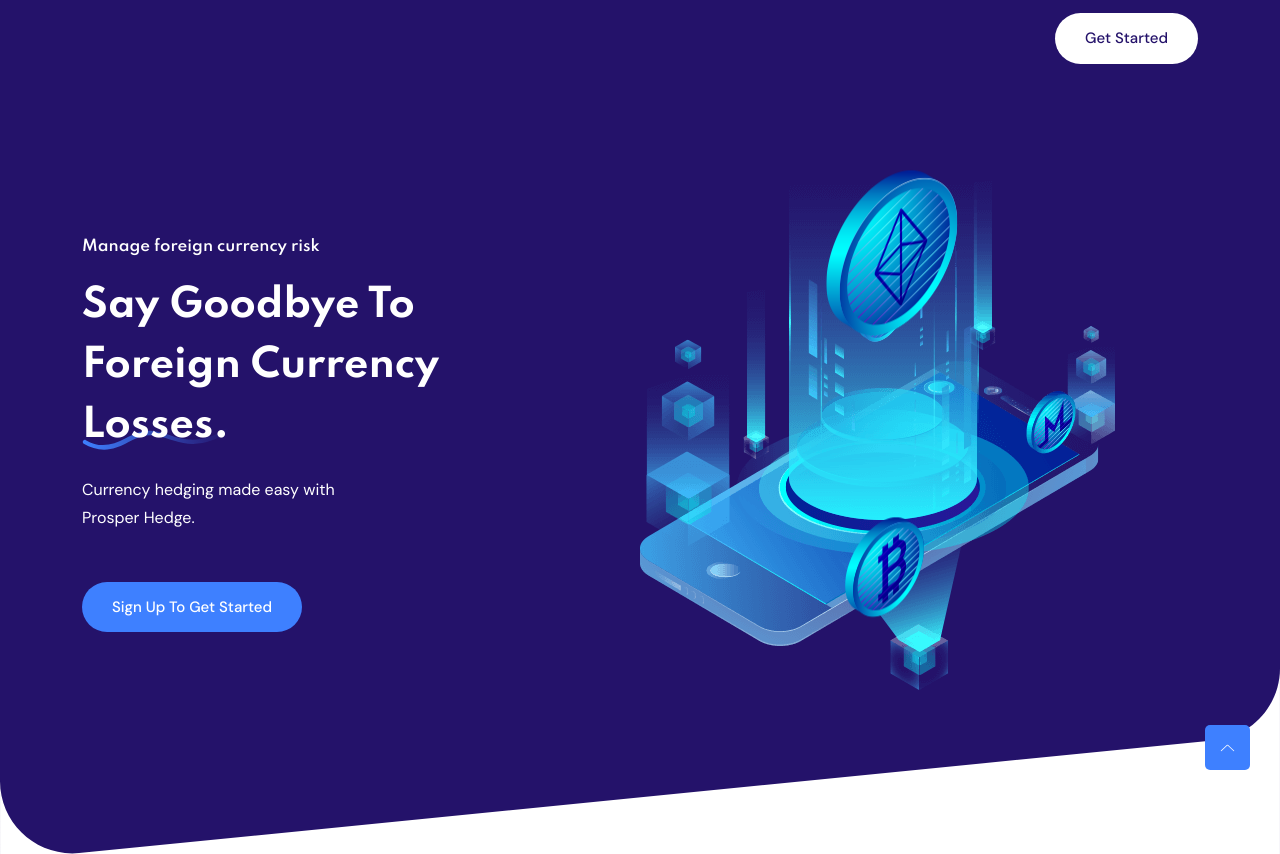
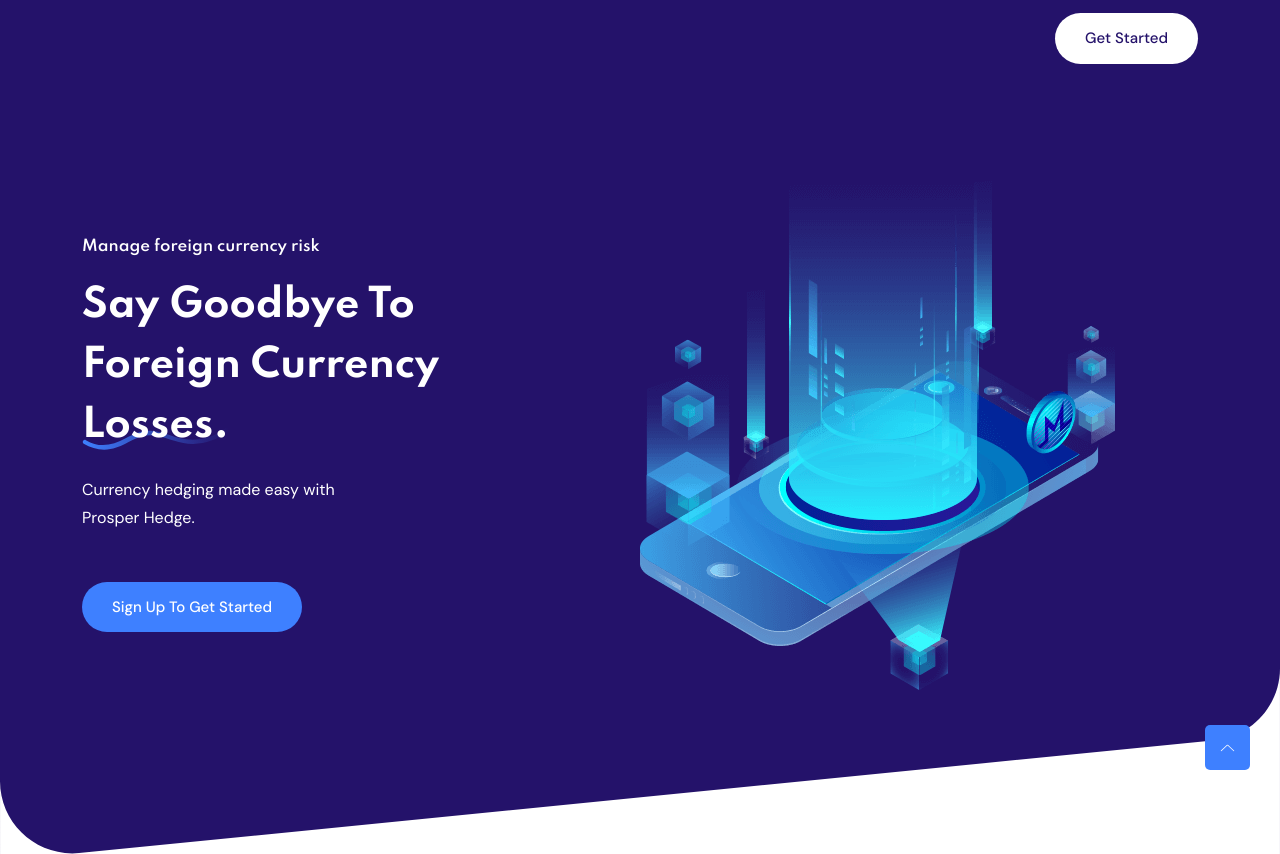
Before and after one commit to muriithiKabogo/prosperhedge, a plain HTML site: page index.html in a window 1280 px wide. Shown: the top 854 px of the page. Drawn offline with Linux system fonts and the light colour scheme.

Commit message:
removes BTC

```diff
--- a/index.html
+++ b/index.html
@@ -104,9 +104,9 @@
                 <div class="col-lg-7 col-12">
                     <div class="hero-image">
                         <img class="main-image" src="assets/images/hero/home2-bg.png" alt="#">
-                        <img class="h2-move-1" src="assets/images/hero/h2-bit-l.png" alt="#">
-                        <img class="h2-move-2" src="assets/images/hero/h2-bit-m.png" alt="#">
-                        <img class="h2-move-3" src="assets/images/hero/h2-bit-s.png" alt="#">
+
+
+
                     </div>
                 </div>
             </div>
```
Also changed, not shown: 1 other file.
